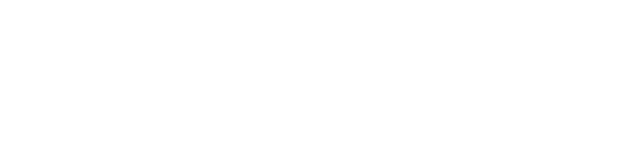
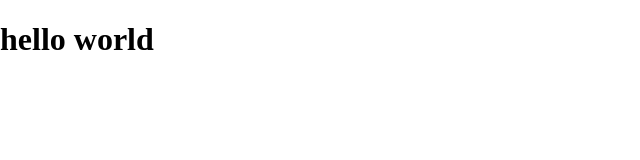
Before and after one commit to sol695/Quote-Generator, a plain HTML site: page index.html in a window 1280 px wide. Shown: the whole page, without its empty margins (0-640 px from the left). Drawn offline with Linux system fonts and the light colour scheme.

Commit message:
hello world

```diff
--- a/index.html
+++ b/index.html
@@ -10,11 +10,13 @@
     <!-- <link rel="icon" type="image/png" href="https://s2.googleusercontent.com/s2/favicons?domain=jacinto.design"> -->
 
     <!--suppress JSUnresolvedLibraryURL -->
-    <link rel="stylesheet" href="https://cdnjs.cloudflare.com/ajax/libs/font-awesome/5.10.2/css/all.min.css"/>
+    <link rel="stylesheet"
+          href="https://cdnjs.cloudflare.com/ajax/libs/font-awesome/5.10.2/css/all.min.css"/>
     <link rel="stylesheet" href="style.css">
 </head>
 <body>
-    <!-- Script -->
-    <script src="script.js"></script>
+<h1>hello world</h1>
+<!-- Script -->
+<script src="script.js"></script>
 </body>
 </html>
```
